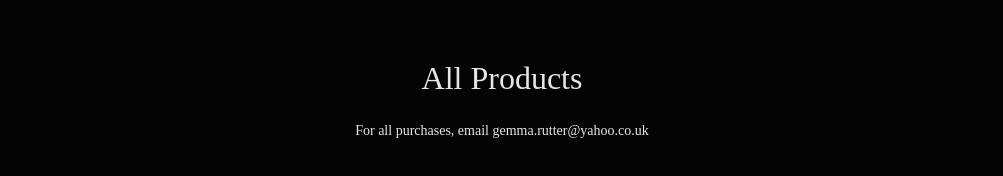
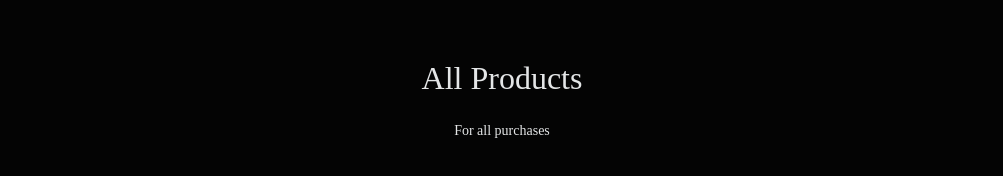
Before and after one commit to btwalpole/btwalpole.github.io, a plain HTML site: page index.html in a window 1280 px wide. Shown: the part 860-1036 px from the top of the page, without its empty margins (138-1141 px from the left). Drawn offline with nearby package versions, Linux system fonts and the light colour scheme; a script that the page names is missing.

Commit message:
Update index.html

```diff
--- a/index.html
+++ b/index.html
@@ -41,7 +41,7 @@
   <section id="cards-section" class="cards-section">
     <div class="centered-container w-container">
       <h2 class="heading-2">All Products</h2>
-      <p class="paragraph-2">For all purchases, email gemma.rutter@yahoo.co.uk</p>
+      <p class="paragraph-2">For all purchases</p>
       <div class="cards-grid-container">
         <div id="w-node-cd37f9cb7cb5-41fd63cb">
           <div class="cards-image-mask"><img src="images/DSCF0036-copy.JPG" sizes="(max-width: 479px) 92vw, (max-width: 767px) 95vw, (max-width: 991px) 229.328125px, 286.65625px" srcset="images/DSCF0036-copy-p-500.jpeg 500w, images/DSCF0036-copy-p-800.jpeg 800w, images/DSCF0036-copy-p-1080.jpeg 1080w, images/DSCF0036-copy-p-1600.jpeg 1600w, images/DSCF0036-copy-p-2000.jpeg 2000w, images/DSCF0036-copy-p-2600.jpeg 2600w, images/DSCF0036-copy.JPG 2729w" alt="" class="cards-image"></div>
```
